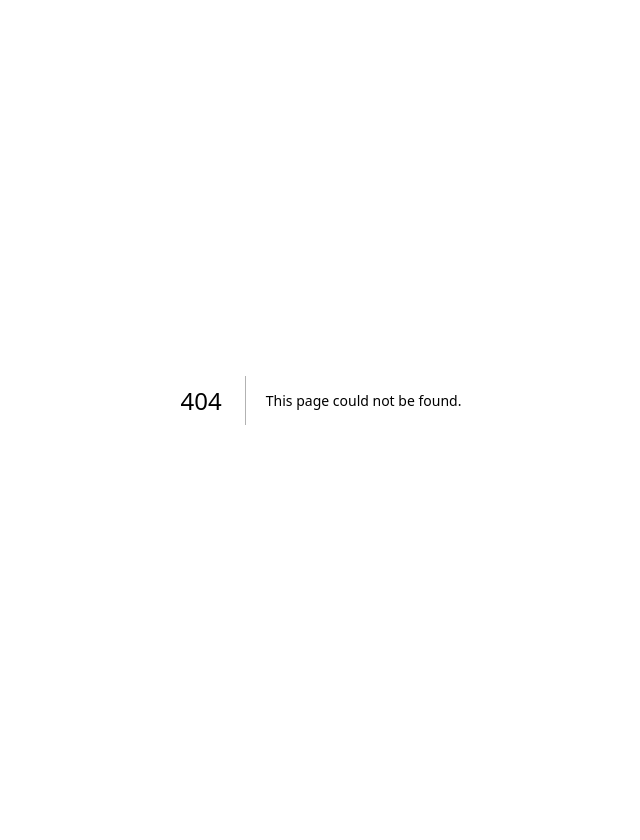
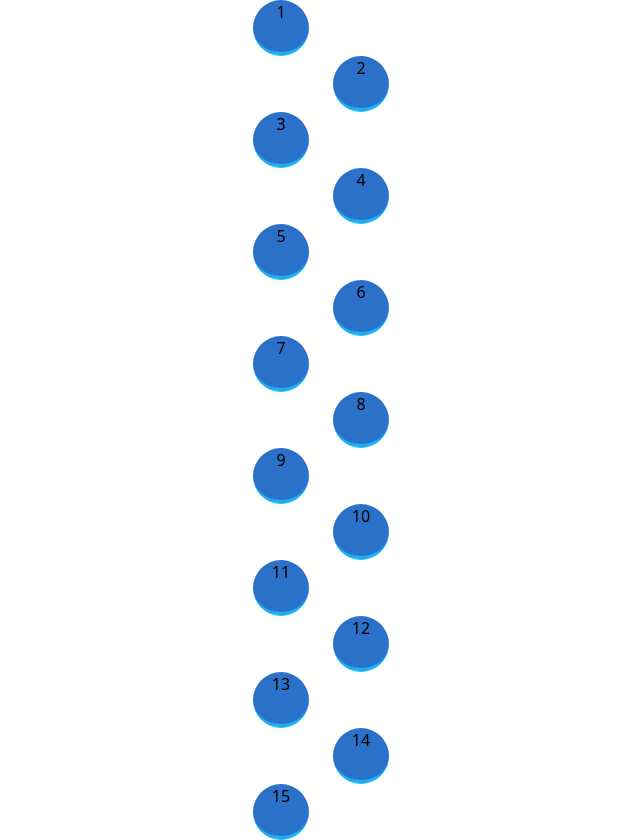
Before and after one commit to rurigrass/anglicky-cesky, a Next.js app: page /river in a window 1280 px wide. Before the commit this address had no page. Shown: the whole page, without its empty margins (319-959 px from the left). Before the commit the page ends 800 px from the top, so only its background shows below. Built offline with nearby package versions, Linux system fonts and the light colour scheme.

Commit message:
zigzag buttons

```diff
--- a/src/pages/index.tsx
+++ b/src/pages/index.tsx
@@ -26,6 +26,9 @@ const Home = () => {
           <button className='button bg-duo-humpback text-white hover:bg-duo-macaw' onClick={() => setShowVocabGame(!showVocabGame)}>
             Vocabulary
           </button>
+          <button className='button bg-duo-humpback  text-white hover:bg-duo-macaw'>
+            <Link href={{ pathname: '/river' }}>River Menu </Link>
+          </button>
           {/* {showVocabGame &&
             <div className='flex justify-center space-y-2 py-2 bg-duo-wolf rounded-xl border-t-4 border-b-duo-eel'>
               <button className='button bg-duo-macaw'>
--- /dev/null
+++ b/src/pages/river.tsx
@@ -0,0 +1,42 @@
+// const River = () => {
+
+//     const levels: number[] = [1, 2, 3, 4, 5, 6, 7, 8, 9, 10]
+
+//     return (
+//         <div className="flex flex-col items-center">
+//             {levels.map((level) =>
+//                 <div
+//                     key={level}
+//                     className="w-14 h-14 bg-duo-humpback rounded-full border-b-4 border-duo-macaw text-center">
+//                     {level}
+//                 </div>
+//             )}
+//         </div>
+//     )
+
+// }
+
+// export default River
+
+
+const River = () => {
+    const levels: number[] = [1, 2, 3, 4, 5, 6, 7, 8, 9, 10, 11, 12, 13, 14, 15,];
+
+    return (
+        <div className="flex flex-col items-center">
+            <div className="mx-auto">
+                {levels.map((level) => (
+                    <div
+                        key={level}
+                        className={`w-14 h-14 bg-duo-humpback rounded-full border-b-4 border-duo-macaw text-center ${level % 2 === 0 ? "ml-20" : ""
+                            }`}
+                    >
+                        {level}
+                    </div>
+                ))}
+            </div>
+        </div>
+    );
+};
+
+export default River;
```
